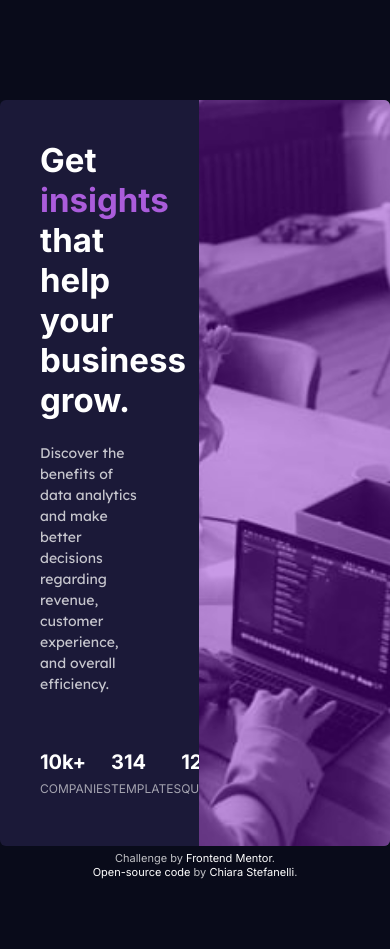
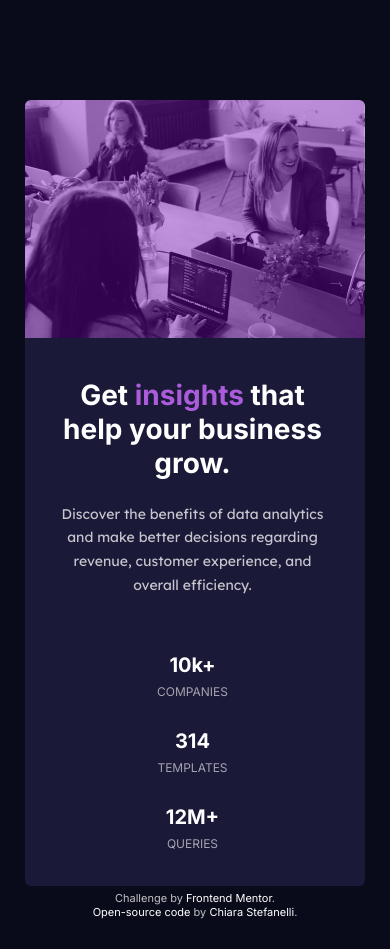
Before and after one commit to chiarastef/stats-preview-card-Frontend-Mentor, a plain HTML site: page index.html in a window 390 px wide. Before the commit the page ends 879 px from the top, so only its background shows below. Drawn offline with Linux system fonts and the light colour scheme.

Commit message:
Made website responsive

```diff
--- a/index.html
+++ b/index.html
@@ -36,9 +36,7 @@
           </div>
         </div>
       </div>
-      <div class="second-column">
-        <div class="overlay"></div>
-      </div>
+      <div class="second-column"></div>
     </div>
 
     <footer class="attribution">
--- a/style.css
+++ b/style.css
@@ -50,17 +50,10 @@ body {
 
 .second-column {
   width: 49%;
-  background-image: url(./images/image-header-desktop.jpg);
+  background: linear-gradient(#7600c066, #7600c066),
+    url(./images/image-header-desktop.jpg);
   background-size: cover;
   border-radius: 0 6px 6px 0;
-}
-
-.overlay {
-  background-color: #7600c0;
-  border-radius: 0 6px 6px 0;
-  opacity: 0.4;
-  width: 100%;
-  height: 100%;
 }
 
 .stats {
@@ -87,6 +80,7 @@ body {
   font-size: 11px;
   text-align: center;
   color: #ffffffbf;
+  margin-bottom: 30px;
 }
 .attribution a {
   color: var(--white);
@@ -130,3 +124,80 @@ body {
     background-position: center;
   }
 }
+
+@media (max-width: 768px) {
+  .card {
+    width: 87%;
+    height: max-content;
+    flex-direction: column-reverse;
+  }
+
+  .first-column,
+  .second-column {
+    width: 100%;
+  }
+
+  .first-column {
+    padding: 40px 90px 50px 90px;
+  }
+
+  .first-column h1,
+  .first-column p {
+    text-align: center;
+  }
+
+  .first-column h1 {
+    padding: 0;
+  }
+
+  .second-column {
+    background: linear-gradient(#7600c066, #7600c066),
+      url(./images/image-header-mobile.jpg);
+    background-position: top;
+    background-size: cover;
+    padding-top: 50%;
+    border-radius: 6px 6px 0 0;
+  }
+}
+
+@media (max-width: 576px) {
+  .first-column {
+    padding: 40px 60px 50px 60px;
+  }
+
+  .first-column h1 {
+    font-size: 30px;
+  }
+
+  .second-column {
+    padding-top: 60%;
+  }
+}
+
+@media (max-width: 425px) {
+  .first-column {
+    padding: 40px 35px 35px 30px;
+  }
+
+  .first-column h1 {
+    font-size: 28px;
+  }
+
+  .first-column p {
+    line-height: 1.7;
+  }
+
+  .stats {
+    flex-direction: column;
+    text-align: center;
+  }
+
+  .stats .stat:nth-child(1),
+  .stats .stat:nth-child(2) {
+    margin-bottom: 30px;
+  }
+
+  .second-column {
+    padding-top: 70%;
+  }
+}
```
